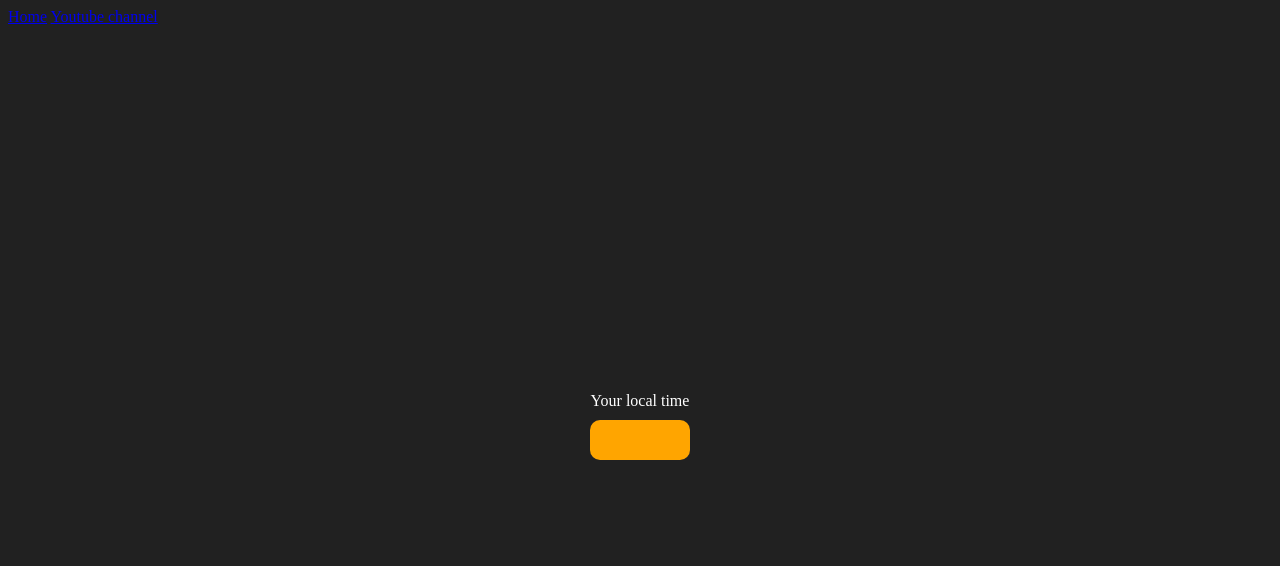
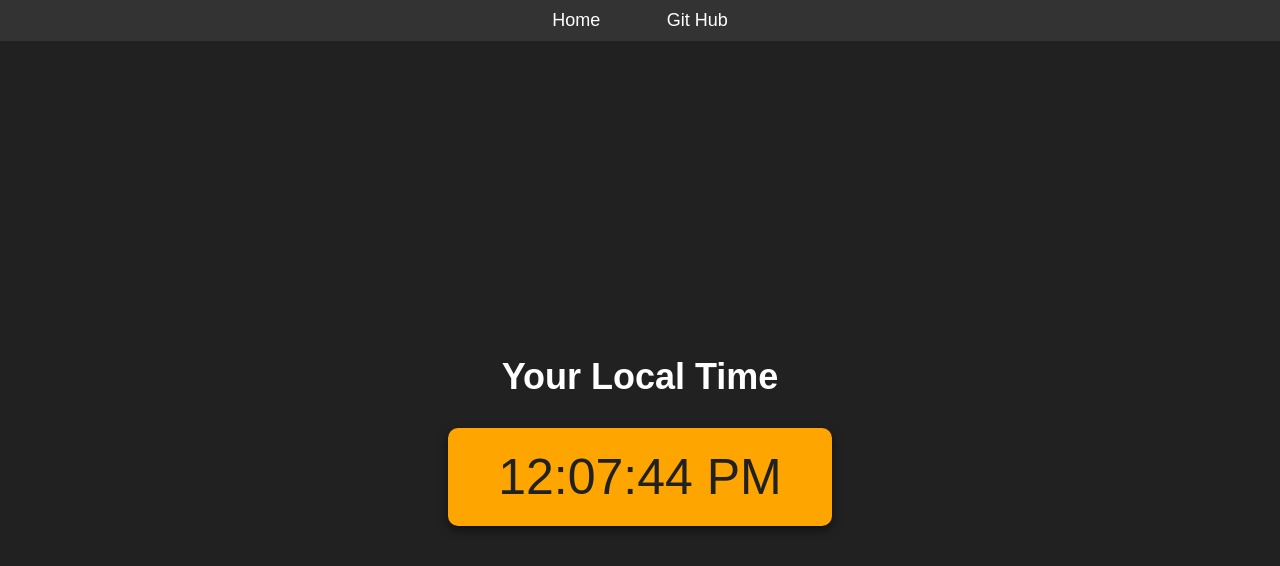
Before and after one commit to PankajPt/JS_TEST, a plain HTML site: page ProjectSet1/DigitalClock/index.html in a window 1280 px wide. Drawn offline with Linux system fonts and the light colour scheme.

Commit message:
digiClock

```diff
--- /dev/null
+++ b/ProjectSet1/DigitalClock/DigiClock.js
@@ -0,0 +1,5 @@
+let clock = document.getElementById('clock');
+setInterval( function(){
+    let date = new Date();
+    clock.innerHTML = date.toLocaleTimeString();
+}, 1000);
--- a/ProjectSet1/DigitalClock/index.html
+++ b/ProjectSet1/DigitalClock/index.html
@@ -4,40 +4,18 @@
     <meta charset="UTF-8" />
     <meta name="viewport" content="width=device-width, initial-scale=1.0" />
     <meta http-equiv="X-UA-Compatible" content="ie=edge" />
-    <link rel="stylesheet" type="text/css" href="../styles.css" />
+    <link rel="stylesheet" type="text/css" href="style.css" />
     <title>Your Local Time</title>
-    <style>
-      body {
-        background-color: #212121;
-        color: #fff;
-      }
-      .center {
-        display: flex;
-        height: 100vh;
-        justify-content: center;
-        align-items: center;
-        flex-direction: column;
-      }
-      #clock {
-        font-size: 40px;
-        background-color: orange;
-        padding: 20px 50px;
-        margin-top: 10px;
-        border-radius: 10px;
-      }
-    </style>
   </head>
   <body>
     <nav>
       <a href="/" aria-current="page">Home</a>
-      <a target="_blank" href="https://www.youtube.com/@chaiaurcode"
-        >Youtube channel</a
-      >
+      <a target="_blank" href="https://github.com/PankajPt/">Git Hub</a>
     </nav>
     <div class="center">
-      <div id="banner"><span>Your local time</span></div>
+      <div id="banner"><span>Your Local Time</span></div>
       <div id="clock"></div>
     </div>
-    <script src="chaiaurcode.js"></script>
   </body>
+  <script src="DigiClock.js"></script>
 </html>
--- /dev/null
+++ b/ProjectSet1/DigitalClock/style.css
@@ -0,0 +1,62 @@
+body {
+    background-color: #212121;
+    color: #fff;
+    font-family: Arial, sans-serif;
+    margin: 0;
+    padding: 0;
+  }
+
+  nav {
+    background-color: #333;
+    padding: 10px;
+    text-align: center;
+  }
+
+  nav a {
+    color: #fff;
+    text-decoration: none;
+    margin: 0 15px;
+    font-size: 18px;
+    padding: 8px 16px;
+    border-radius: 5px;
+    transition: background-color 0.3s ease;
+  }
+
+  nav a:hover {
+    background-color: #555;
+  }
+
+  .center {
+    display: flex;
+    height: 100vh;
+    justify-content: center;
+    align-items: center;
+    flex-direction: column;
+  }
+
+  #banner {
+    font-size: 36px;
+    font-weight: bold;
+    margin-bottom: 20px;
+  }
+
+  #clock {
+    font-size: 50px;
+    background-color: #ffa500;
+    color: #212121;
+    padding: 20px 50px;
+    margin-top: 10px;
+    border-radius: 10px;
+    box-shadow: 0px 4px 10px rgba(0, 0, 0, 0.5);
+  }
+
+  @media (max-width: 600px) {
+    #clock {
+      font-size: 30px;
+      padding: 15px 30px;
+    }
+    nav a {
+      font-size: 16px;
+      margin: 0 10px;
+    }
+  }
```
